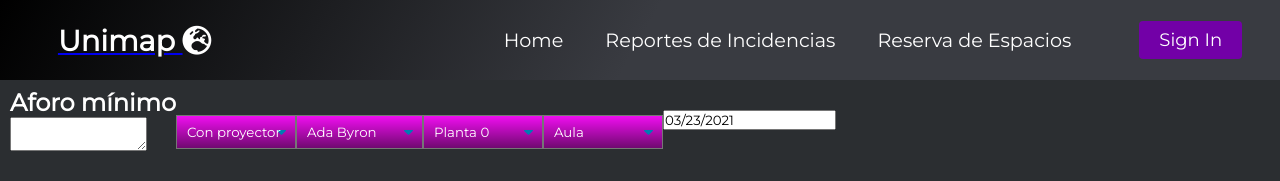
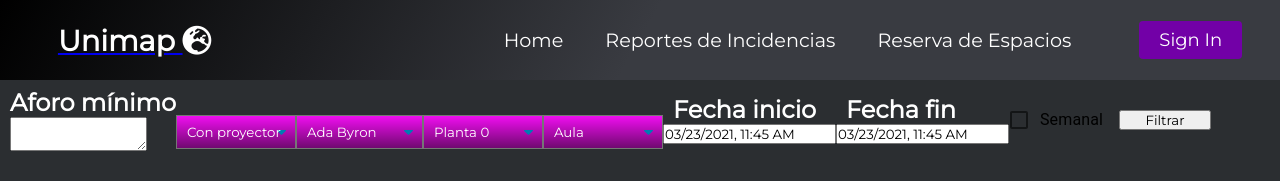
Before and after one commit to UNIZAR-30249-2021-UNIMAP/Frontend, a React (Create React App) app in the folder unimap/: page /reserve in a window 1280 px wide. Shown: the top 181 px of the page. Built offline with nearby package versions, Linux system fonts and the light colour scheme.

Commit message:
CSS tocado

```diff
--- a/unimap/package.json
+++ b/unimap/package.json
@@ -3,6 +3,7 @@
   "version": "0.1.0",
   "private": true,
   "dependencies": {
+    "@material-ui/core": "^4.11.4",
     "@testing-library/jest-dom": "^5.11.4",
     "@testing-library/react": "^11.1.0",
     "@testing-library/user-event": "^12.1.10",
@@ -15,7 +16,7 @@
     "react-dom": "^17.0.1",
     "react-leaflet": "^3.1.0",
     "react-router-dom": "^5.2.0",
-    "react-scripts": "4.0.3",
+    "react-scripts": "^4.0.3",
     "sweetalert": "^2.1.2",
     "web-vitals": "^1.0.1"
   },
--- a/unimap/src/pages/MainPage/Reserve.js
+++ b/unimap/src/pages/MainPage/Reserve.js
@@ -1,18 +1,24 @@
-import React,  { useState } from "react";
-import { Col, Container, Dropdown, Row } from "react-bootstrap";
+import React, { useState } from "react";
+import { Col, FormControl, Row } from "react-bootstrap";
+import { Checkbox } from '@material-ui/core';
 
-import {MapContainer} from 'react-leaflet';
-import {TileLayer} from 'react-leaflet';
-import {Marker} from 'react-leaflet';
-import {Popup} from 'react-leaflet';
+import { MapContainer } from 'react-leaflet';
+import { TileLayer } from 'react-leaflet';
+import { Marker } from 'react-leaflet';
+import { Popup } from 'react-leaflet';
 
-import {State} from './Data'
-import {GreenIcon} from './Data'
-import {RedIcon} from './Data'
-import {OrangeIcon} from './Data'
+import { State } from './Data'
+import { GreenIcon } from './Data'
+import { RedIcon } from './Data'
+import { OrangeIcon } from './Data'
 import './Report.css';
 import './Select.css';
+
+import FormControlLabel from '@material-ui/core/FormControlLabel';
+
+import "react-datepicker/dist/react-datepicker.css";
 import DatePicker from "react-datepicker";
+
 
 const divStyle = {
     display: 'flex',
@@ -23,7 +29,7 @@ const Reserve = () => {
     const positionGreenIcon = [State.greenIcon.lat, State.greenIcon.lng];
     const positionOrangeIcon = [State.orangeIcon.lat, State.orangeIcon.lng];
     const [startDate, setStartDate] = useState(new Date());
-    return(
+    return (
 
         <Col>
             <Row>
@@ -32,7 +38,7 @@ const Reserve = () => {
                         <h2>Aforo mínimo</h2>
                     </text>
                         <text>
-                        <textarea type="text" name="name" id="name"  cols="15" rows="2"/>
+                            <textarea type="text" name="name" id="name" cols="15" rows="2" />
                         </text>
                     </Col>
                     <dropdown>
@@ -67,7 +73,31 @@ const Reserve = () => {
                             <option value="">Laboratorio</option>
                         </select></div>
                     </dropdown>
-            <DatePicker selected={startDate} onChange={(date) => setStartDate(date)} />
+                    <Col>
+                        <text>
+                            <h2>Fecha inicio</h2>
+                        </text>
+                        <DatePicker
+                            selected={startDate}
+                            onChange={(date) => setStartDate(date)}
+                            showTimeSelect
+                            dateFormat="Pp" />
+                    </Col>
+                    <Col>
+                        <text>
+                            <h2>Fecha fin</h2>
+                        </text>
+                        <DatePicker
+                            selected={startDate}
+                            onChange={(date) => setStartDate(date)}
+                            showTimeSelect
+                            dateFormat="Pp" />
+                    </Col>
+                    <FormControlLabel
+                        control={<Checkbox />}
+                        label="Semanal"
+                    />
+                    <input type="submit" value="       Filtrar       " size="20" />
                 </div>
             </Row>
             <Row>
@@ -77,21 +107,6 @@ const Reserve = () => {
                             attribution='&amp;copy <a href="http://osm.org/copyright">OpenStreetMap</a> contributors'
                             url="https://{s}.tile.openstreetmap.org/{z}/{x}/{y}.png"
                         />
-                    <Marker position={positionGreenIcon} icon={GreenIcon}>
-                        <Popup>
-                        I am a green leaf
-                        </Popup>
-                    </Marker>
-                    <Marker position={positionRedIcon} icon={RedIcon}>
-                        <Popup>
-                        I am a red leaf
-                        </Popup>
-                    </Marker>
-                    <Marker position={positionOrangeIcon} icon={OrangeIcon}>
-                        <Popup>
-                        I am an orange leaf
-                        </Popup>
-                    </Marker>
                     </MapContainer>
 
                     <Col>
@@ -99,19 +114,19 @@ const Reserve = () => {
                         </h2>
                         </anothertext>
                         <anothertext>
-                    <textarea type="text" name="name" id="name"  cols="40" rows="2"/>
+                            <textarea type="text" name="name" id="name" cols="40" rows="2" />
                         </anothertext>
                         <anothertext><h2>Nombre completo
                         </h2>
                         </anothertext>
                         <anothertext>
-                        <textarea type="text" name="name" id="name"  cols="40" rows="2"/>
+                            <textarea type="text" name="name" id="name" cols="40" rows="2" />
                         </anothertext>
                         <anothertext><h2>Email
                         </h2>
                         </anothertext>
                         <anothertext>
-                        <textarea type="text" name="name" id="name"  cols="40" rows="2"/>
+                            <textarea type="text" name="name" id="name" cols="40" rows="2" />
                         </anothertext>
                         <div style={divStyle}>
                             <Col>
@@ -119,7 +134,7 @@ const Reserve = () => {
                                 </h2>
                                 </anothertext>
                                 <anothertext>
-                                <textarea type="text" name="name" id="name"  cols="10" rows="2"/>
+                                    <textarea type="text" name="name" id="name" cols="10" rows="2" />
                                 </anothertext>
                             </Col>
 
--- a/unimap/src/pages/MainPage/SignUp.js
+++ b/unimap/src/pages/MainPage/SignUp.js
@@ -1,55 +1,60 @@
 import React, { useState } from "react";
 import './SignUp.css';
 import swal from 'sweetalert';
-import axios from 'axios'
+import axios from 'axios';
+
+
+
 
 export default function SignUp() {
 
-  var [correo, setEmail] =useState("");
+  var [correo, setEmail] = useState("");
   var [pass, setPass] = useState("");
   var [usuario, setUsuario] = useState("");
+  const [startDate, setStartDate] = useState(new Date());
 
-  const handleButton = async e =>{
+
+  const handleButton = async e => {
     e.preventDefault();
-    console.log("email "+correo)
+    console.log("email " + correo)
     const response = axios.request({
-      url: 'http://localhost:7000/registro?email='+correo+'&contrasena='+pass+'&nombreUsuario='+usuario,
+      url: 'http://localhost:7000/registro?email=' + correo + '&contrasena=' + pass + '&nombreUsuario=' + usuario,
       method: 'post',
     }).then(res => {
-        if(!res.data){
+      if (!res.data) {
         console.log("Error")
         swal({
           title: "Error",
           text: "Usuario o correo ya existe.",
           icon: "error"
         });
-        }else{
-          console.log("El endpoint nos devuelve: "+res.data)
+      } else {
+        console.log("El endpoint nos devuelve: " + res.data)
       }
     })
     console.log(response)
   }
-  return(
+  return (
     <form>
       <div className="form-inner">
         <h2>Registro</h2>
         {/* ERROR! */}
         <div className="form-group">
           <label htmlFor="name">Nombre de usuario:</label>
-          <input type="text" name="name" value={usuario} onChange={e => setUsuario(e.target.value)}/>
+          <input type="text" name="name" value={usuario} onChange={e => setUsuario(e.target.value)} />
         </div>
         <div className="form-group">
           <label htmlFor="email">Email: </label>
-          <input type="email" name="email" value={correo} onChange={e => setEmail(e.target.value)}/>
+          <input type="email" name="email" value={correo} onChange={e => setEmail(e.target.value)} />
         </div>
         <div className="form-group">
           <label htmlFor="password">Contraseña: </label>
-          <input type="password" name="pwassword" value={pass} onChange={e => setPass(e.target.value)}/>
+          <input type="password" name="pwassword" value={pass} onChange={e => setPass(e.target.value)} />
         </div>
-        <button onClick={handleButton}style={{backgroundColor: "#FE4880"} }> Registrarse </button>
+        <button onClick={handleButton} style={{ backgroundColor: "#FE4880" }}> Registrarse </button>
         <div className="form-group">
           <a className="meh" href="/signin">
-          <br/>
+            <br />
             <label >¿Ya tienes cuenta? Inicia sesión </label>
           </a>
         </div>
```
Also changed, not shown: 2 other files (tests, documents, lock files or other folders). Lines whose indentation alone changed are shown as unchanged.
